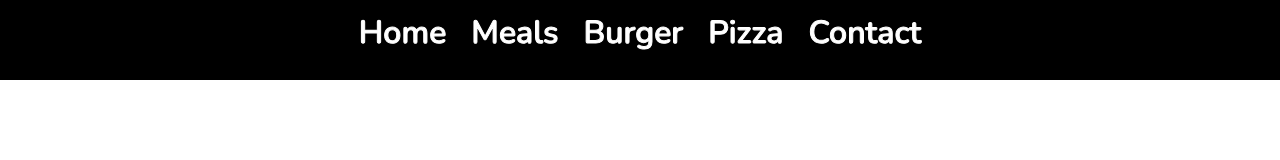
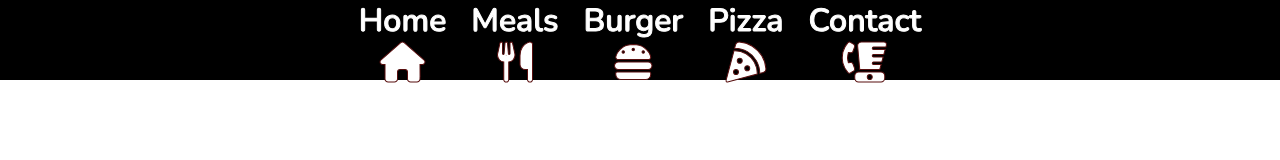
Before and after one commit to Ameer2000Mzori/Foods-Website, a website built with webpack: page src/index.html in a window 1280 px wide. Built offline with nearby package versions, Linux system fonts and the light colour scheme.

Commit message:
added styling to nav icons

```diff
--- a/src/index.html
+++ b/src/index.html
@@ -25,23 +25,23 @@
           <ul>
             <li>
               <a href="#">Home</a
-              ><i id="nav-Icons nav-Icon-1" class="fa-solid fa-house"></i>
+              ><i id="nav-Icons" class="fa-solid fa-house"></i>
             </li>
             <li>
               <a href="#">Meals</a
-              ><i id="nav-Icons nav-Icon-2" class="fa-solid fa-utensils"></i>
+              ><i id="nav-Icons" class="fa-solid fa-utensils"></i>
             </li>
             <li>
               <a href="#">Burger</a
-              ><i id="nav-Icons nav-Icon-3" class="fa-solid fa-burger"></i>
+              ><i id="nav-Icons" class="fa-solid fa-burger"></i>
             </li>
             <li>
               <a href="#">Pizza</a
-              ><i id="nav-Icons nav-Icon-4" class="fa-solid fa-pizza-slice"></i>
+              ><i id="nav-Icons" class="fa-solid fa-pizza-slice"></i>
             </li>
             <li>
               <a href="#">Contact</a
-              ><i id="nav-Icons nav-Icon-5" class="fas fa-blender-phone"></i>
+              ><i id="nav-Icons" class="fas fa-blender-phone"></i>
             </li>
           </ul>
         </div>
--- a/src/style.scss
+++ b/src/style.scss
@@ -57,6 +57,14 @@ body {
             -webkit-text-stroke: white 1px;
             font-weight: 600;
           }
+
+          #nav-Icons {
+            font-size: 2.5rem;
+            font-style: bold;
+            color: white;
+            -webkit-text-stroke: rgb(88, 15, 15) 1px;
+            font-weight: 600;
+          }
         }
       }
     }
```
Also changed, not shown: src/style.css, 1 other file.
